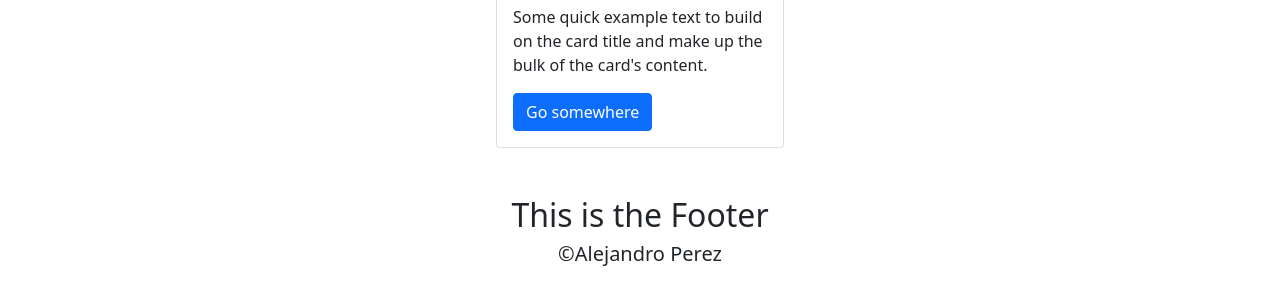
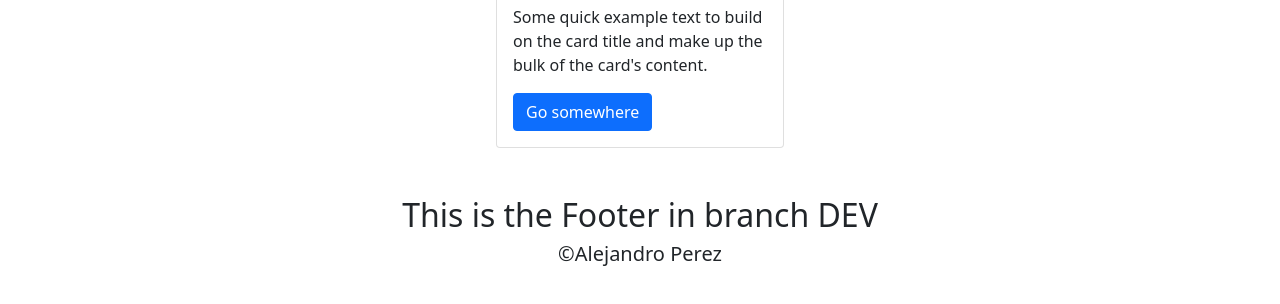
Before and after one commit to AlejoRiwi/MI_PRIMER_REPOSITORIO, a plain HTML site: page index.html in a window 1280 px wide. Shown: the part 1105-1409 px from the top of the page. Drawn offline with nearby package versions, Linux system fonts and the light colour scheme.

Commit message:
Modificacion de pagina web

```diff
--- a/index.html
+++ b/index.html
@@ -258,7 +258,7 @@
       </div>
     </div>
     <div class="container-footer text-center m-5">
-      <h2>This is the Footer</h2>
+      <h2>This is the Footer in branch DEV</h2>
       <h5>&copy;Alejandro Perez</h5>
     </div>
     <script
```
